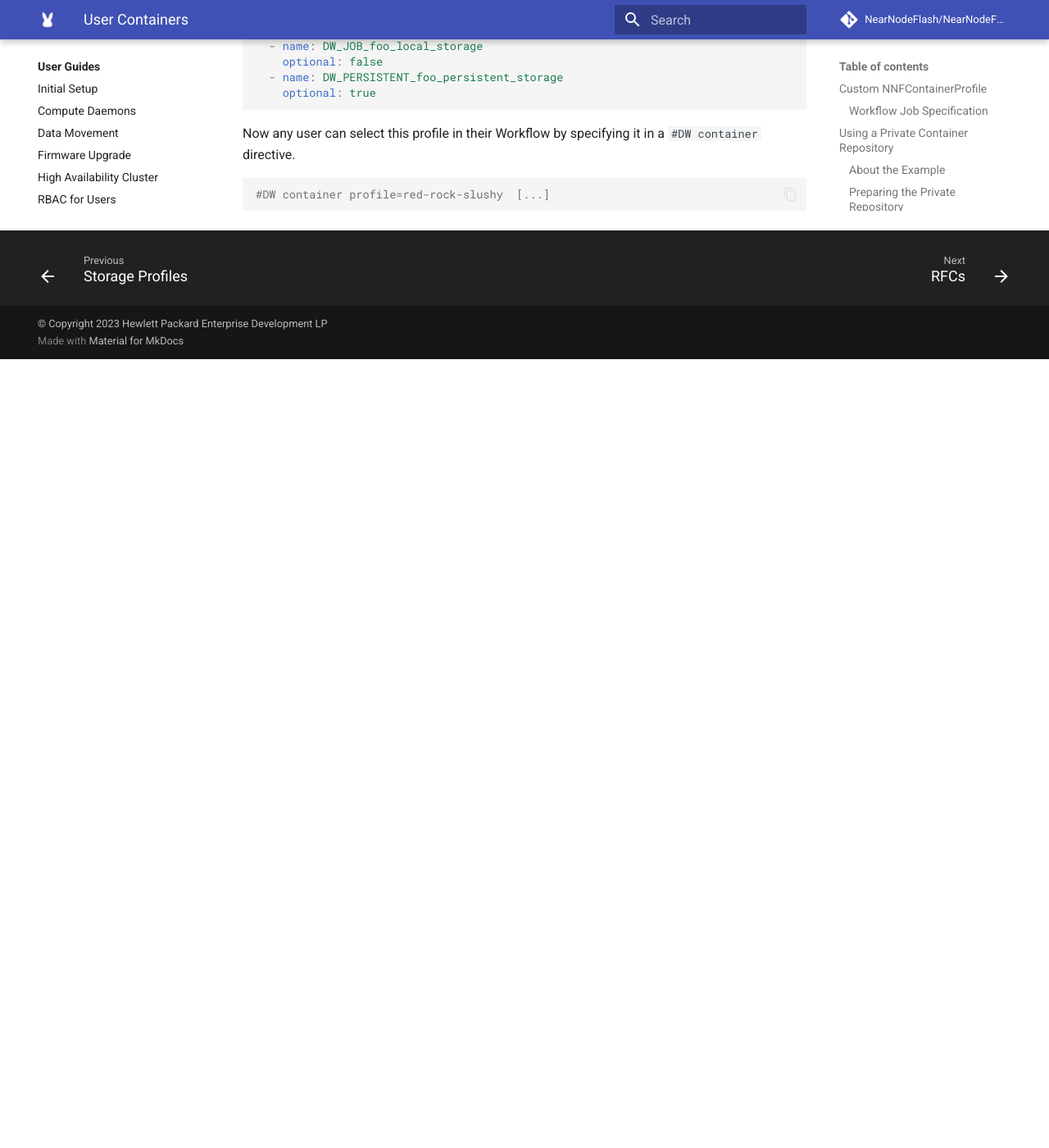
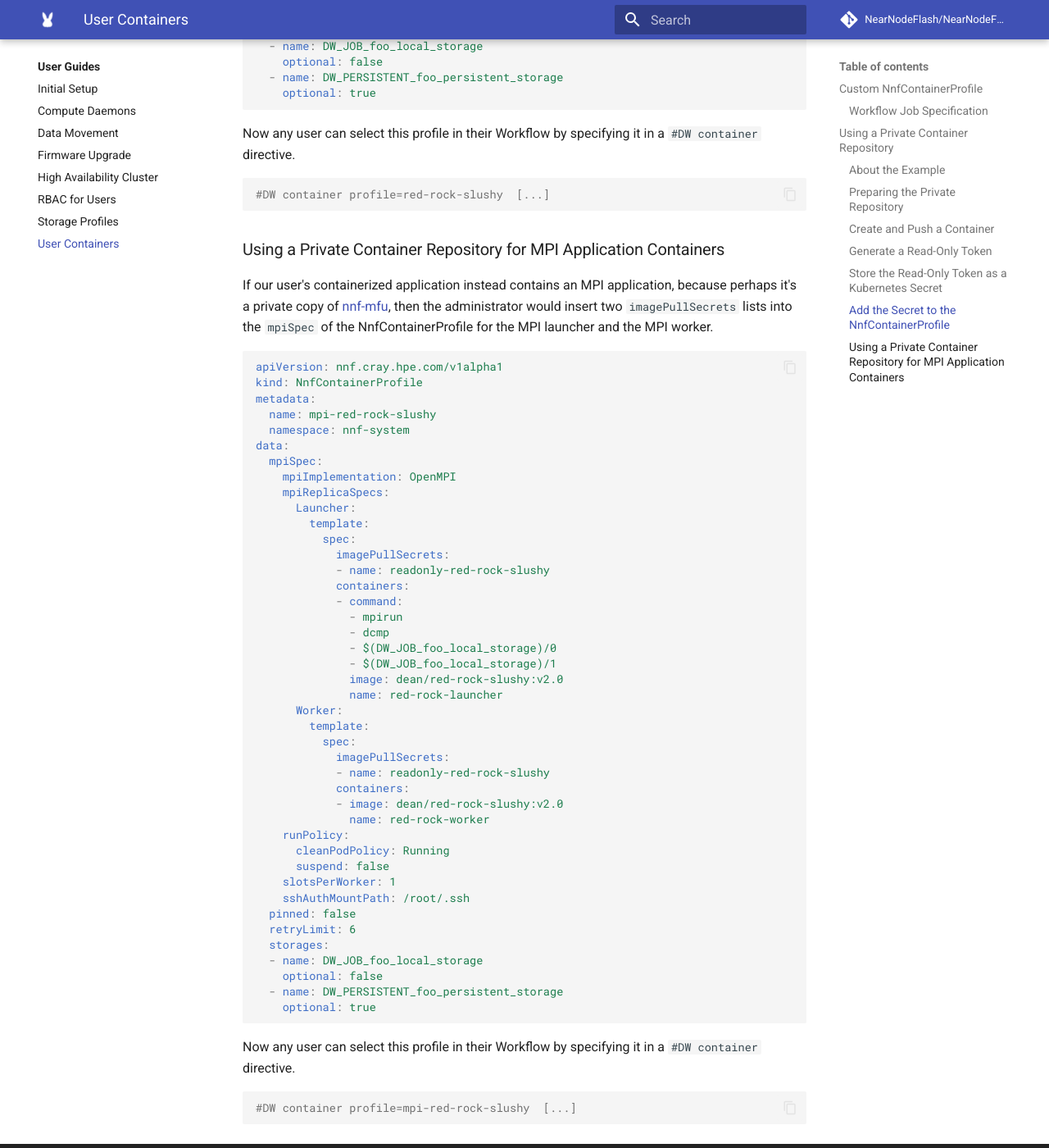
Before and after one commit to NearNodeFlash/NearNodeFlash.github.io, an MkDocs documentation site: the page built from docs/guides/user-containers/readme.md, in a window 1280 px wide and 1400 px high, scrolled down 3142 px. Shown: the whole window at 82% size. Built offline with MkDocs 1.6.1 and Material for MkDocs 9.7.7, drawn with Linux system fonts in a browser that asks for light colours; comment, search, counter and statistics services are not loaded; the version menu is left out; before the commit the page ends 3580 px from its top, so only the background shows below that; some of the changed text lies outside the part shown.

Commit message:
Using a private repository for user containers - MPI File Utils (#72)
Show the placement of the imagePullSecrets lists for private MPI container
images in the NnfContainerProfile resource.

Signed-off-by: Dean Roehrich <dean.roehrich@hpe.com>

````diff
--- a/docs/guides/user-containers/readme.md
+++ b/docs/guides/user-containers/readme.md
@@ -8,14 +8,14 @@
     The following is a limited look at User Containers.  More content will be
     provided after the RFC has been finalized.
 
-## Custom NNFContainerProfile
+## Custom NnfContainerProfile
 
 The author of a containerized application will work with the administrator to
 define a pod specification template for the container and to create an
-appropriate NNFContainerProfile resource for the container.  The image and tag
+appropriate NnfContainerProfile resource for the container.  The image and tag
 for the user's container will be specified in the profile.
 
-New NNFContainerProfile resources may be created by copying one of the provided
+New NnfContainerProfile resources may be created by copying one of the provided
 example profiles from the `nnf-system` namespace.  The examples may be found by listing them with `kubectl`:
 
 ```console
@@ -24,7 +24,7 @@
 
 ### Workflow Job Specification
 
-The user's workflow will specify the name of the NNFContainerProfile in a DW
+The user's workflow will specify the name of the NnfContainerProfile in a DW
 directive.  If the custom profile is named `red-rock-slushy` then it will be
 specified in the "#DW container" directive with the "profile" parameter.
 
@@ -98,9 +98,9 @@
 $ kubectl create secret docker-registry $SECRET_NAME -n default --docker-server="https://index.docker.io/v1/" --docker-username=$USER_NAME --docker-password=$USER_TOKEN --docker-email=$USER_EMAIL
 ```
 
-### Add the Secret to the NNFContainerProfile
+### Add the Secret to the NnfContainerProfile
 
-The administrator must add an `imagePullSecrets` list to the NNFContainerProfile
+The administrator must add an `imagePullSecrets` list to the NnfContainerProfile
 resource that was created for this user's containerized application.
 
 The following profile shows the placement of the `readonly-red-rock-slushy` secret
@@ -137,3 +137,62 @@
 ```bash
 #DW container profile=red-rock-slushy  [...]
 ```
+
+### Using a Private Container Repository for MPI Application Containers
+
+If our user's containerized application instead contains an MPI application,
+because perhaps it's a private copy of [nnf-mfu](https://github.com/NearNodeFlash/nnf-mfu),
+then the administrator would insert two `imagePullSecrets` lists into the
+`mpiSpec` of the NnfContainerProfile for the MPI launcher and the MPI worker.
+
+```yaml
+apiVersion: nnf.cray.hpe.com/v1alpha1
+kind: NnfContainerProfile
+metadata:
+  name: mpi-red-rock-slushy
+  namespace: nnf-system
+data:
+  mpiSpec:
+    mpiImplementation: OpenMPI
+    mpiReplicaSpecs:
+      Launcher:
+        template:
+          spec:
+            imagePullSecrets:
+            - name: readonly-red-rock-slushy
+            containers:
+            - command:
+              - mpirun
+              - dcmp
+              - $(DW_JOB_foo_local_storage)/0
+              - $(DW_JOB_foo_local_storage)/1
+              image: dean/red-rock-slushy:v2.0
+              name: red-rock-launcher
+      Worker:
+        template:
+          spec:
+            imagePullSecrets:
+            - name: readonly-red-rock-slushy
+            containers:
+            - image: dean/red-rock-slushy:v2.0
+              name: red-rock-worker
+    runPolicy:
+      cleanPodPolicy: Running
+      suspend: false
+    slotsPerWorker: 1
+    sshAuthMountPath: /root/.ssh
+  pinned: false
+  retryLimit: 6
+  storages:
+  - name: DW_JOB_foo_local_storage
+    optional: false
+  - name: DW_PERSISTENT_foo_persistent_storage
+    optional: true
+```
+
+Now any user can select this profile in their Workflow by specifying it in a
+`#DW container` directive.
+
+```bash
+#DW container profile=mpi-red-rock-slushy  [...]
+```
````
